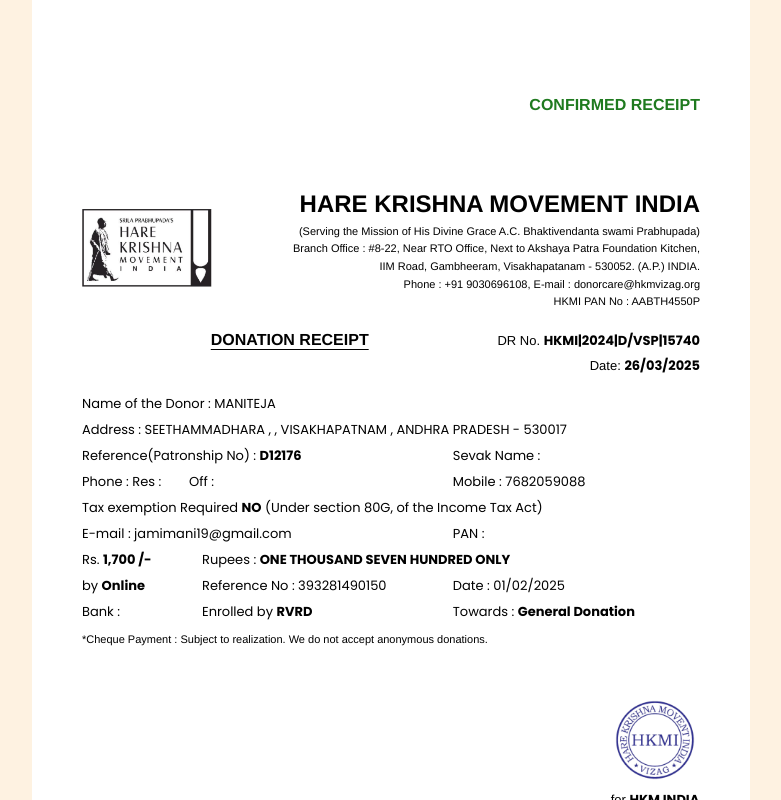
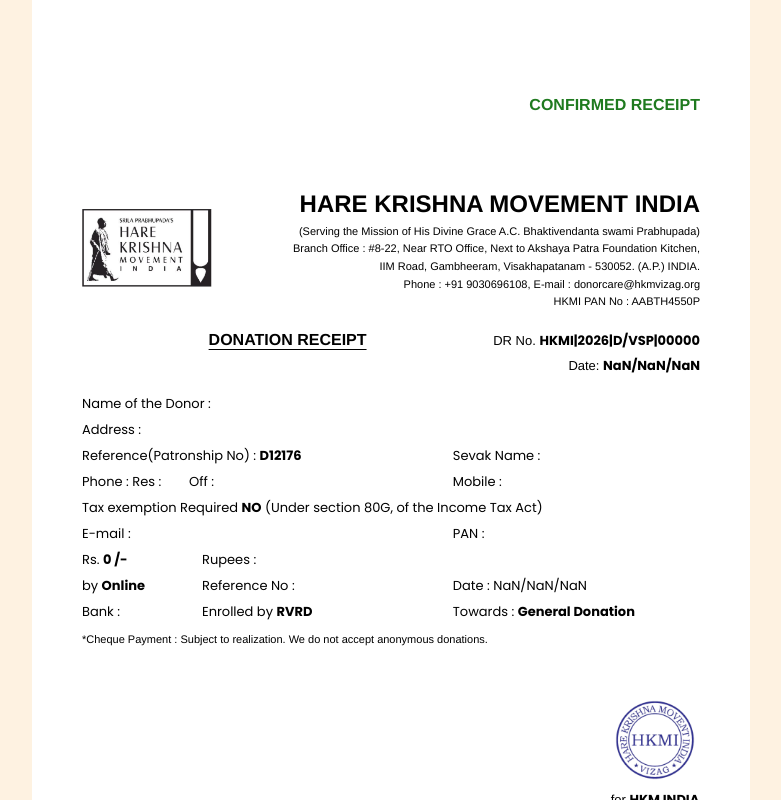
Before and after one commit to saikiran11461/subhojanam-client, a React (Vite) app: page /receipt-preview in a window 1280 px wide. Shown: the top 800 px of the page, without its empty margins (249-1030 px from the left). Built offline with nearby package versions, Linux system fonts and the light colour scheme.

Commit message:
updated new changes

```diff
--- a/src/admin/styles/Receipts.css
+++ b/src/admin/styles/Receipts.css
@@ -242,34 +242,52 @@
   padding: 16px 20px;
   border-top: 1px solid #e0e0e0;
   background: #fafafa;
+  display: flex;
+  gap: 12px;
 }
 
+.btn-view,
 .btn-download {
-  width: 100%;
+  flex: 1;
   display: flex;
   align-items: center;
   justify-content: center;
   gap: 8px;
-  padding: 12px 24px;
-  background: #2e7d32;
-  color: white;
+  padding: 12px 20px;
   border: none;
   border-radius: 8px;
   font-size: 14px;
   font-weight: 500;
   cursor: pointer;
-  transition: background 0.2s;
+  transition: all 0.2s;
+}
+
+.btn-view {
+  background: white;
+  color: #2e7d32;
+  border: 2px solid #2e7d32;
+}
+
+.btn-view:hover:not(:disabled) {
+  background: #f1f8f4;
+}
+
+.btn-download {
+  background: #2e7d32;
+  color: white;
 }
 
 .btn-download:hover:not(:disabled) {
   background: #1b5e20;
 }
 
+.btn-view:disabled,
 .btn-download:disabled {
   opacity: 0.6;
   cursor: not-allowed;
 }
 
+.btn-view svg,
 .btn-download svg {
   flex-shrink: 0;
 }
--- a/src/components/DonationReceipt.jsx
+++ b/src/components/DonationReceipt.jsx
@@ -1,9 +1,36 @@
 import hkmiLogo from "../assets/hkmi-logo.jpg";
 import hkmiStamp from "..//assets/hkmi-stamp-removebg-preview.png";
 
-const DonationReceipt = () => {
+const DonationReceipt = ({ donationData }) => {
+  const formatAmount = (amount) => {
+    return Number(amount).toLocaleString('en-IN');
+  };
+
+  const formatDate = (dateString) => {
+    const date = new Date(dateString);
+    const day = String(date.getDate()).padStart(2, '0');
+    const month = String(date.getMonth() + 1).padStart(2, '0');
+    const year = date.getFullYear();
+    return `${day}/${month}/${year}`;
+  };
+
+  const formatReceiptNumber = (receiptNumber) => {
+    const year = new Date().getFullYear();
+    const paddedNumber = String(receiptNumber).padStart(5, '0');
+    return `HKMI|${year}|D/VSP|${paddedNumber}`;
+  };
+
+  const formatAddress = () => {
+    const parts = [
+      donationData.address,
+      donationData.city,
+      donationData.state,
+      donationData.pincode
+    ].filter(Boolean);
+    return parts.join(' , ');
+  };
   return (
-    <div style={{ width: '718px', margin: '0 auto', background: '#fff', padding: 0, fontFamily: "Helvetica, Arial, sans-serif" }}>
+    <div className="receipt-container" style={{ width: '718px', margin: '0 auto', background: '#fff', padding: 0, fontFamily: "Helvetica, Arial, sans-serif" }}>
       <div style={{ padding: '20px 50px 10px 50px' }}>
         <div style={{ textAlign: 'right', marginTop: '76px', marginBottom: '76px' }}>
           <h2 style={{ fontSize: '16px', fontWeight: 'bold', color: 'hsl(120, 60%, 30%)', fontFamily: "Helvetica, Arial, sans-serif" }}>
@@ -45,20 +72,20 @@
           </div>
           <div style={{ textAlign: 'right', fontSize: '13px' }}>
             <p style={{ margin: 0, fontFamily: "Helvetica, Arial, sans-serif" }}>
-              DR No. <span style={{ fontWeight: 'bold' }}>HKMI|2024|D/VSP|15740</span>
+              DR No. <span style={{ fontWeight: 'bold' }}>{formatReceiptNumber(donationData.receiptNumber)}</span>
             </p>
           </div>
         </div>
 
         <div style={{ textAlign: 'right', fontSize: '13px', marginBottom: '15px' }}>
           <p style={{ margin: 0, fontFamily: "Helvetica, Arial, sans-serif" }}>
-            Date: <span style={{ fontWeight: 'bold' }}>26/03/2025</span>
+            Date: <span style={{ fontWeight: 'bold' }}>{formatDate(donationData.receiptDate)}</span>
           </p>
         </div>
 
         <div style={{ fontSize: '13px', lineHeight: 2, color: '#000', fontFamily: "Helvetica, Arial, sans-serif" }}>
-          <p style={{ margin: 0 }}>Name of the Donor : MANITEJA</p>
-          <p style={{ margin: 0 }}>Address : SEETHAMMADHARA , , VISAKHAPATNAM , ANDHRA PRADESH - 530017</p>
+          <p style={{ margin: 0 }}>Name of the Donor : {donationData.name}</p>
+          <p style={{ margin: 0 }}>Address : {formatAddress()}</p>
 
           <div style={{ display: 'flex', justifyContent: 'space-between' }}>
             <p style={{ margin: 0 }}>
@@ -71,24 +98,24 @@
             <p style={{ margin: 0 }}>
               Phone : Res : &nbsp;&nbsp;&nbsp;&nbsp;&nbsp;&nbsp; Off :
             </p>
-            <p style={{ margin: 0, width: '40%' }}>Mobile : 7682059088</p>
+            <p style={{ margin: 0, width: '40%' }}>Mobile : {donationData.mobile}</p>
           </div>
 
           <p style={{ margin: 0 }}>
-            Tax exemption Required <span style={{ fontWeight: 'bold' }}>NO</span> (Under section 80G, of the Income Tax Act)
+            Tax exemption Required <span style={{ fontWeight: 'bold' }}>{donationData.certificate}</span> (Under section 80G, of the Income Tax Act)
           </p>
 
           <div style={{ display: 'flex', justifyContent: 'space-between' }}>
-            <p style={{ margin: 0 }}>E-mail : jamimani19@gmail.com</p>
-            <p style={{ margin: 0, width: '40%' }}>PAN :</p>
+            <p style={{ margin: 0 }}>E-mail : {donationData.email}</p>
+            <p style={{ margin: 0, width: '40%' }}>PAN : {donationData.panNumber}</p>
           </div>
 
           <div style={{ display: 'flex' }}>
             <p style={{ margin: 0, width: '100px' }}>
-              Rs. <span style={{ fontWeight: 'bold' }}>1,700 /-</span>
+              Rs. <span style={{ fontWeight: 'bold' }}>{formatAmount(donationData.amount)} /-</span>
             </p>
             <p style={{ margin: 0, marginLeft: '20px' }}>
-              Rupees : <span style={{ fontWeight: 'bold' }}>ONE THOUSAND SEVEN HUNDRED ONLY</span>
+              Rupees : <span style={{ fontWeight: 'bold' }}>{donationData.amountInWords || ''}</span>
             </p>
           </div>
 
@@ -97,9 +124,9 @@
               <p style={{ margin: 0, width: '100px' }}>
                 by <span style={{ fontWeight: 'bold' }}>Online</span>
               </p>
-              <p style={{ margin: 0, marginLeft: '20px' }}>Reference No : 393281490150</p>
+              <p style={{ margin: 0, marginLeft: '20px' }}>Reference No : {donationData.razorpayPaymentId}</p>
             </div>
-            <p style={{ margin: 0, width: '40%' }}>Date : 01/02/2025</p>
+            <p style={{ margin: 0, width: '40%' }}>Date : {formatDate(donationData.receiptDate)}</p>
           </div>
 
           <div style={{ display: 'flex', justifyContent: 'space-between' }}>
--- a/src/pages/ReceiptPreview.tsx
+++ b/src/pages/ReceiptPreview.tsx
@@ -1,9 +1,41 @@
+import { useSearchParams } from "react-router-dom";
 import DonationReceipt from "../components/DonationReceipt";
+import "../styles/receipt-print.css";
+import { useEffect } from "react";
 
 const ReceiptPreview = () => {
+  const [searchParams] = useSearchParams();
+
+  const donationData = {
+    name: searchParams.get('name') || '',
+    amount: searchParams.get('amount') || '',
+    amountInWords: searchParams.get('amountInWords') || '',
+    receiptNumber: searchParams.get('receiptNumber') || '',
+    receiptDate: searchParams.get('receiptDate') || '',
+    mobile: searchParams.get('mobile') || '',
+    email: searchParams.get('email') || '',
+    address: searchParams.get('address') || '',
+    city: searchParams.get('city') || '',
+    state: searchParams.get('state') || '',
+    pincode: searchParams.get('pincode') || '',
+    panNumber: searchParams.get('panNumber') || '',
+    certificate: searchParams.get('certificate') || 'NO',
+    razorpayPaymentId: searchParams.get('razorpayPaymentId') || ''
+  };
+
+  const autoPrint = searchParams.get('autoPrint') === 'true';
+
+  useEffect(() => {
+    if (autoPrint) {
+      setTimeout(() => {
+        window.print();
+      }, 500);
+    }
+  }, [autoPrint]);
+
   return (
-       <div className="min-h-screen bg-muted py-8 flex items-start justify-center">
-      <DonationReceipt />
+    <div className="min-h-screen bg-muted py-8 flex items-start justify-center">
+      <DonationReceipt donationData={donationData} />
     </div>
   );
 };
--- /dev/null
+++ b/src/styles/receipt-print.css
@@ -0,0 +1,37 @@
+/* Print styles for receipt */
+@media print {
+  /* Hide everything except the receipt */
+  body * {
+    visibility: hidden;
+  }
+
+  /* Show only the receipt and its children */
+  .receipt-container,
+  .receipt-container * {
+    visibility: visible;
+  }
+
+  /* Position the receipt at the top of the page */
+  .receipt-container {
+    position: absolute;
+    left: 0;
+    top: 0;
+    width: 100%;
+  }
+
+  /* Remove margins for PDF */
+  @page {
+    margin: 0;
+    size: A4 portrait;
+  }
+
+  /* Hide print button */
+  .print\\:hidden {
+    display: none !important;
+  }
+
+  /* Ensure proper page breaks */
+  .receipt-container {
+    page-break-inside: avoid;
+  }
+}
```
Also changed, not shown: src/admin/pages/Receipts.jsx (+112 -39 lines), 1 other file (tests, documents, lock files or other folders).
